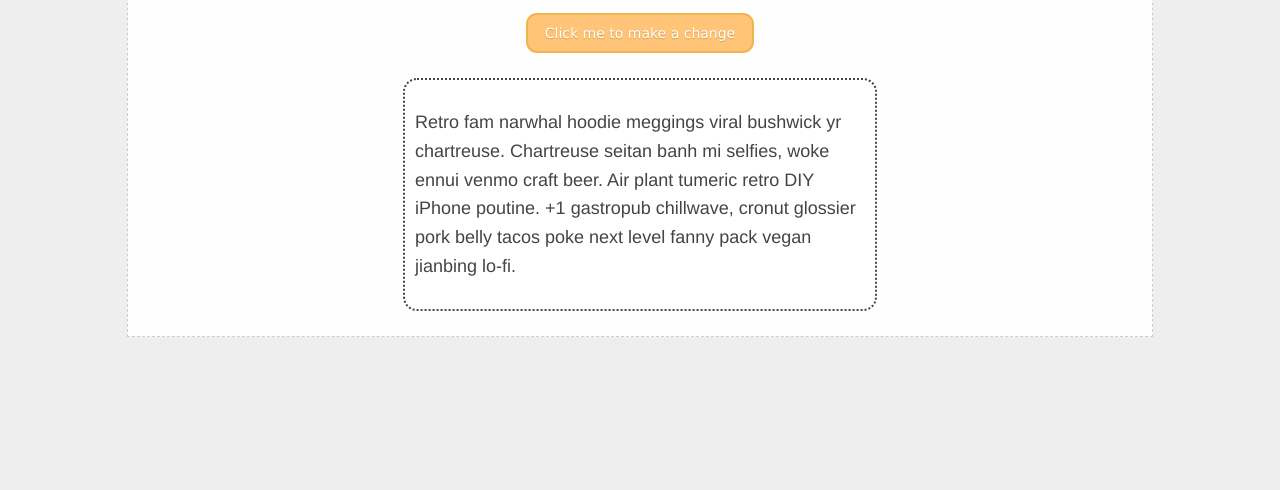
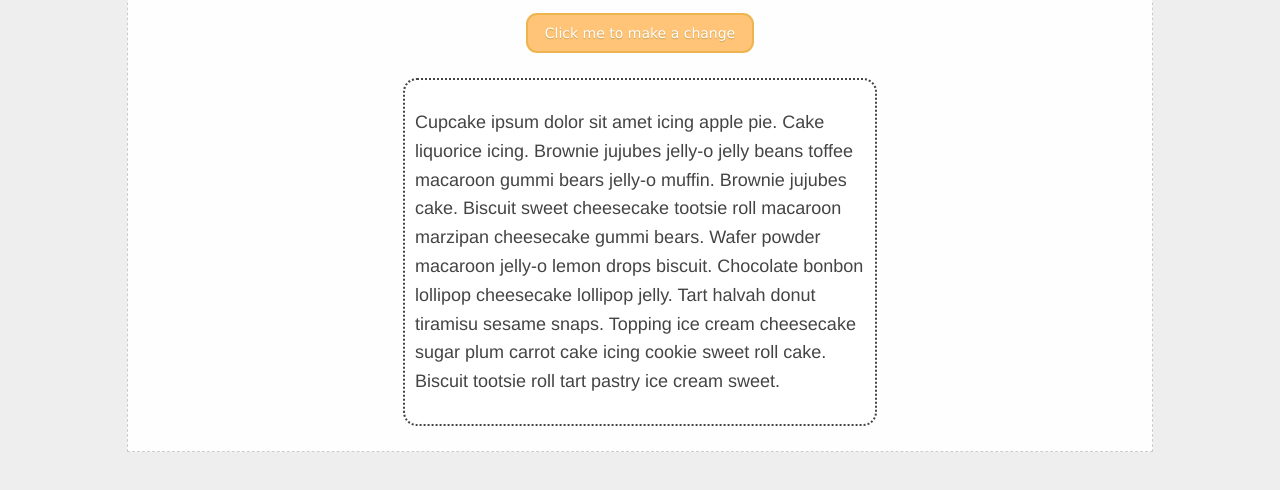
Before and after one commit to oadewole/oadewole.github.io, a plain HTML site: page inst377-labs/lab_4/index.html in a window 1280 px wide. Shown: the part 136-626 px from the top of the page. Drawn offline with Linux system fonts and the light colour scheme.

Commit message:
Sweetened the dummy text

```diff
--- a/inst377-labs/lab_4/index.html
+++ b/inst377-labs/lab_4/index.html
@@ -14,11 +14,7 @@
         </button>
         <div class="content">
           <p>
-            Retro fam narwhal hoodie meggings viral bushwick yr chartreuse.
-            Chartreuse seitan banh mi selfies, woke ennui venmo craft beer. Air
-            plant tumeric retro DIY iPhone poutine. +1 gastropub chillwave,
-            cronut glossier pork belly tacos poke next level fanny pack vegan
-            jianbing lo-fi.
+            Cupcake ipsum dolor sit amet icing apple pie. Cake liquorice icing. Brownie jujubes jelly-o jelly beans toffee macaroon gummi bears jelly-o muffin. Brownie jujubes cake. Biscuit sweet cheesecake tootsie roll macaroon marzipan cheesecake gummi bears. Wafer powder macaroon jelly-o lemon drops biscuit. Chocolate bonbon lollipop cheesecake lollipop jelly. Tart halvah donut tiramisu sesame snaps. Topping ice cream cheesecake sugar plum carrot cake icing cookie sweet roll cake. Biscuit tootsie roll tart pastry ice cream sweet.
           </p>
         </div>
         <div class="footer"></div>
```
